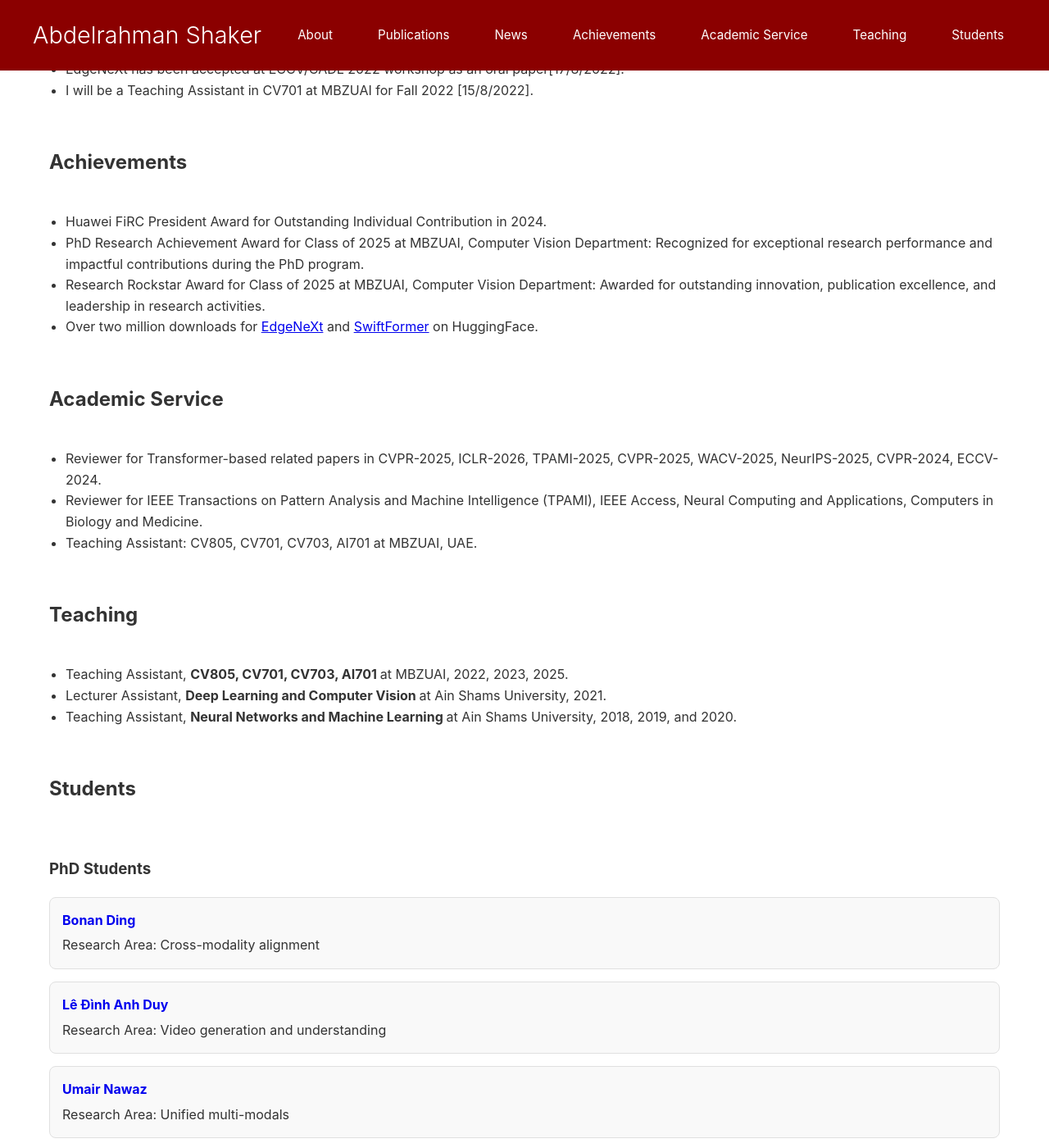
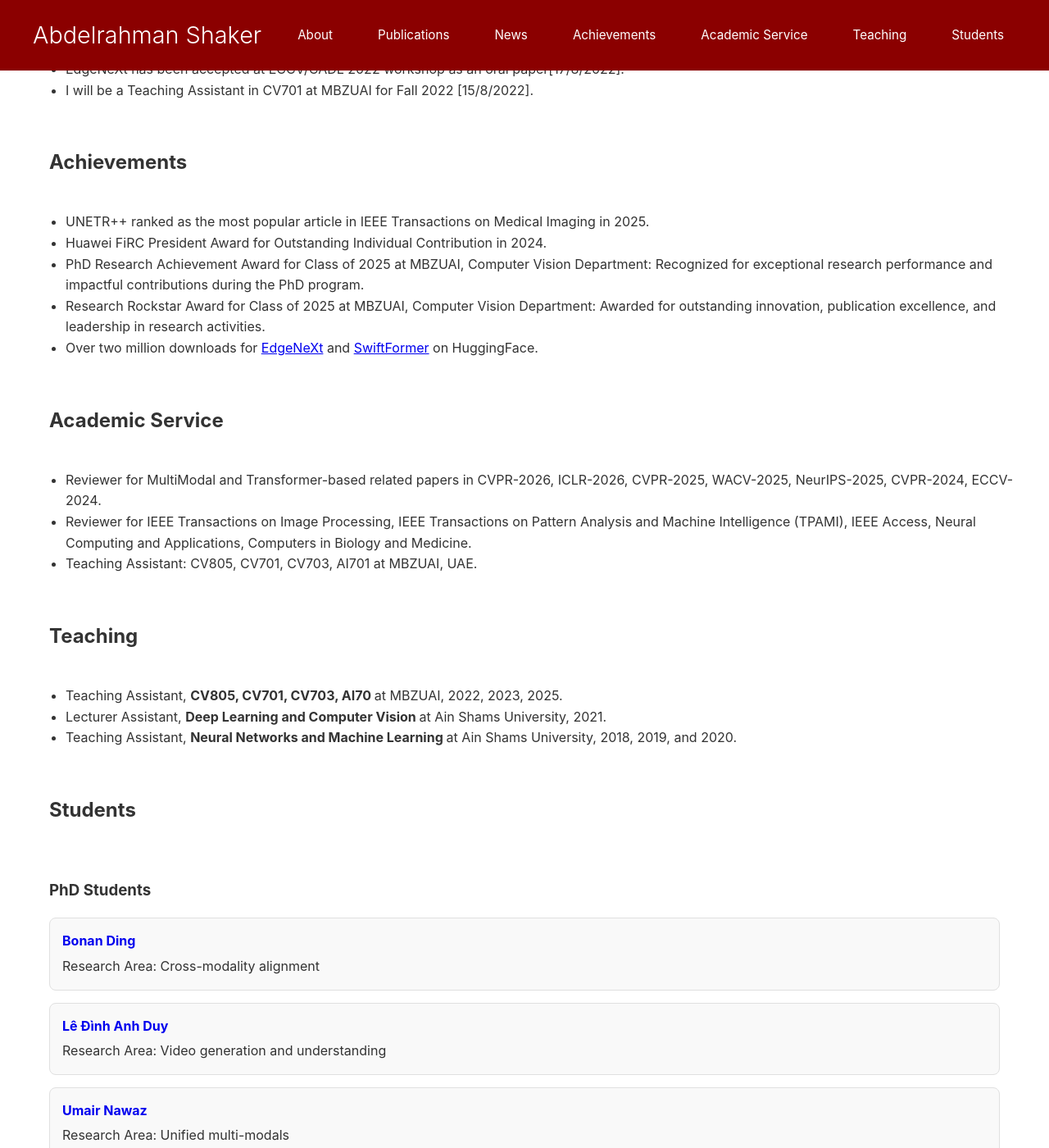
Before and after one commit to Amshaker/Amshaker.github.io, a Jekyll site: the page built from index.html, in a window 1280 px wide and 1400 px high, scrolled down 5933 px. Shown: the whole window at 82% size. Built offline with Jekyll 4.4.1, drawn with Linux system fonts in a browser that asks for light colours.

Commit message:
Update index.html

```diff
--- a/index.html
+++ b/index.html
@@ -465,6 +465,11 @@ augmentation techniques. </p>
         <tbody>
         <tr>
             <ul>
+
+                <li>
+                    UNETR++ ranked as the most popular article in IEEE Transactions on Medical Imaging in 2025.
+                </li>
+
                 <li>
                     Huawei FiRC President Award for Outstanding Individual Contribution in 2024.
                 </li>
@@ -498,10 +503,10 @@ augmentation techniques. </p>
         <tr>
             <ul>
                 <li>
-                    Reviewer for Transformer-based related papers in CVPR-2025, ICLR-2026, TPAMI-2025, CVPR-2025, WACV-2025, NeurIPS-2025, CVPR-2024, ECCV-2024.
+                    Reviewer for MultiModal and Transformer-based related papers in CVPR-2026, ICLR-2026, CVPR-2025, WACV-2025, NeurIPS-2025, CVPR-2024, ECCV-2024.
                 </li>
                 <li>
-                    Reviewer for IEEE Transactions on Pattern Analysis and Machine Intelligence (TPAMI), IEEE Access, Neural Computing and Applications, Computers in Biology and Medicine.
+                    Reviewer for IEEE Transactions on Image Processing, IEEE Transactions on Pattern Analysis and Machine Intelligence (TPAMI), IEEE Access, Neural Computing and Applications, Computers in Biology and Medicine.
                 </li>
                 <li>
                     Teaching Assistant: CV805, CV701, CV703, AI701 at MBZUAI, UAE.
@@ -527,7 +532,7 @@ augmentation techniques. </p>
         <tr>
             <ul>
                 <li>
-                    Teaching Assistant, <strong> CV805, CV701, CV703, AI701 </strong>at MBZUAI, 2022, 2023, 2025.
+                    Teaching Assistant, <strong> CV805, CV701, CV703, AI70 </strong>at MBZUAI, 2022, 2023, 2025.
                 </li>
                 <li>
                     Lecturer Assistant, <strong> Deep Learning and Computer Vision </strong>at Ain Shams University, 2021.
```
